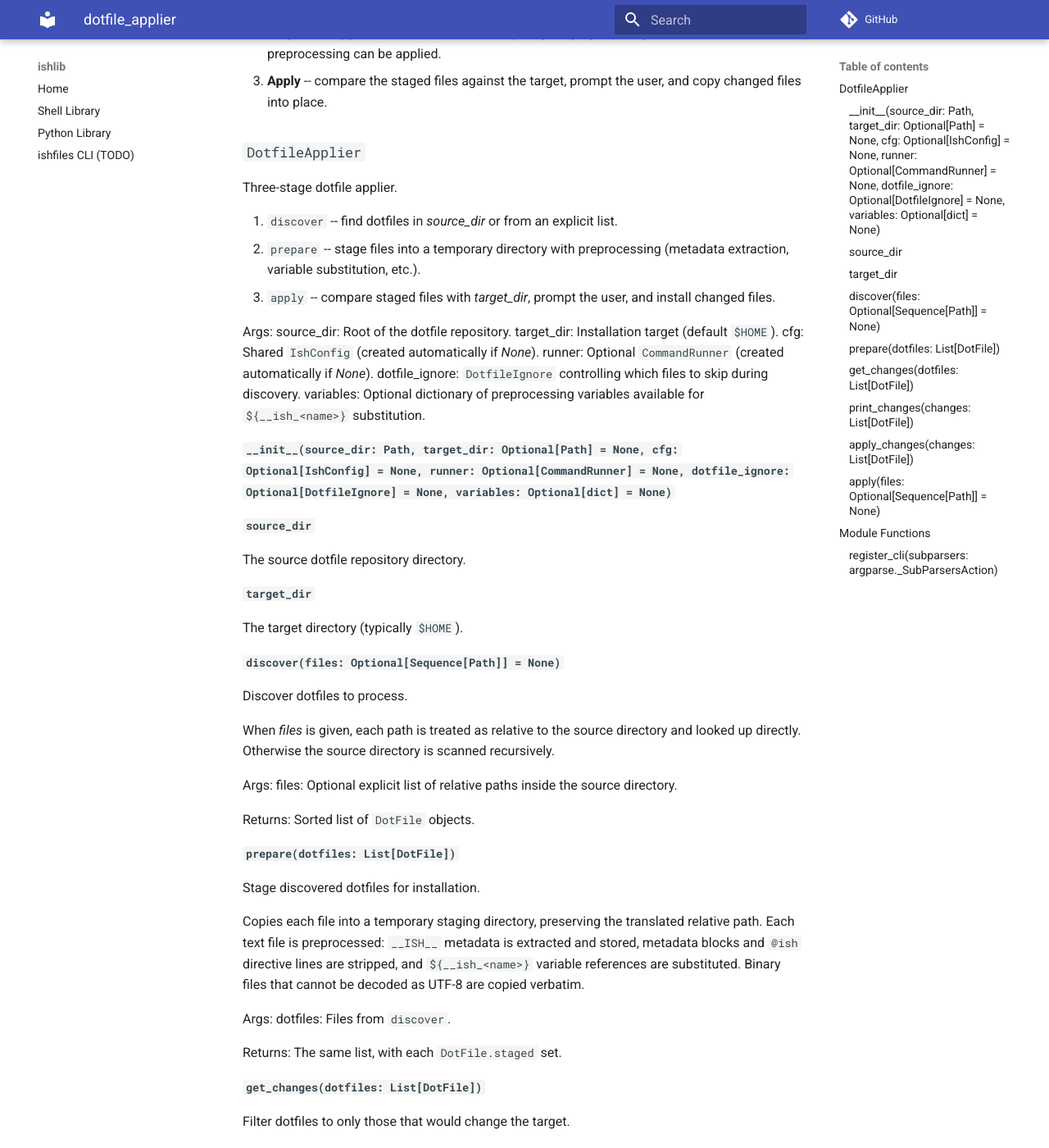
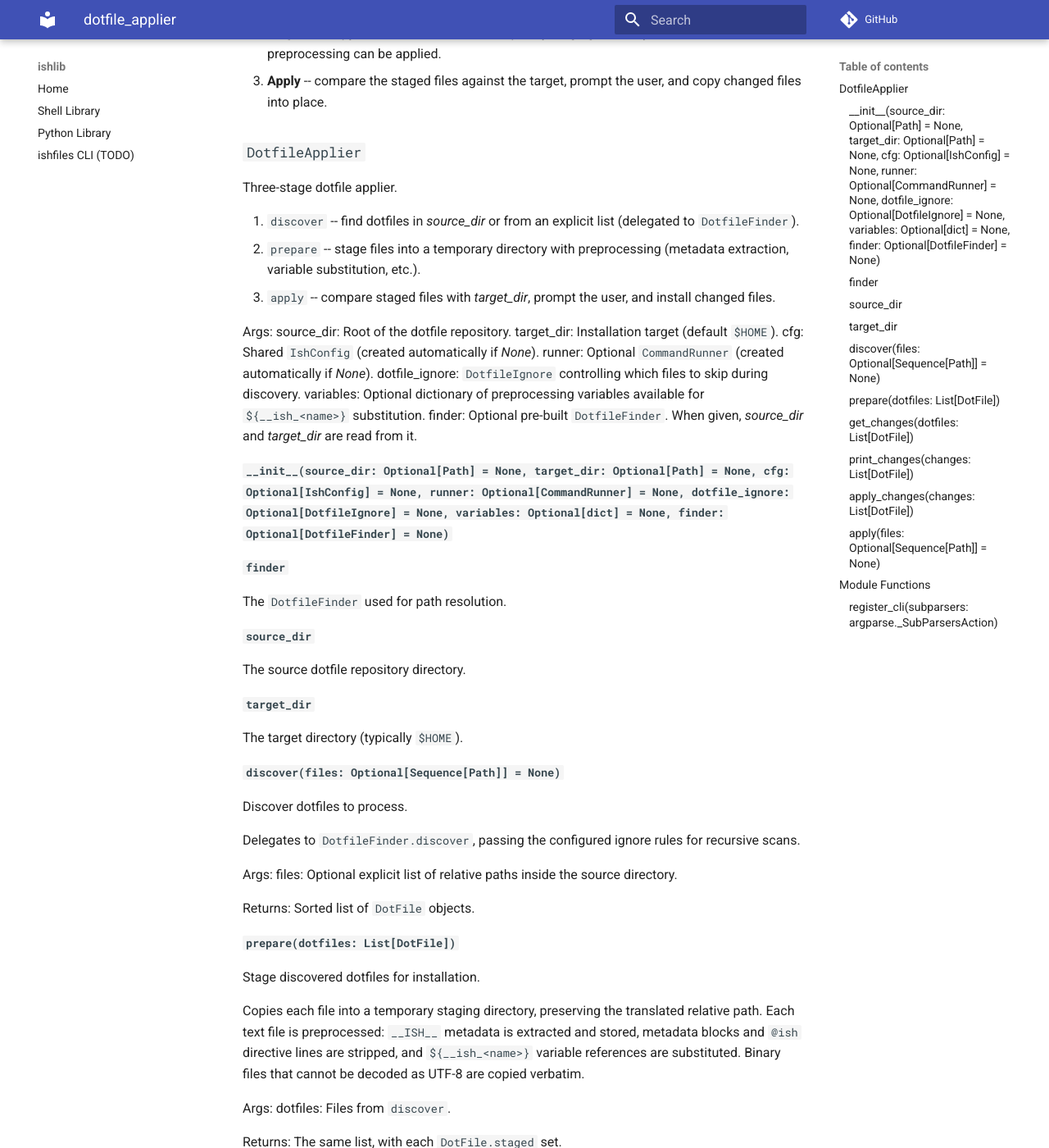
Before and after one commit to ishkamiel/ishlib, an MkDocs documentation site: the page built from docs/pyishlib/dotfile_applier.md, in a window 1280 px wide and 1400 px high, scrolled down 362 px. Shown: the whole window at 82% size. Built offline with MkDocs 1.6.1 and Material for MkDocs 9.7.7, drawn with Linux system fonts in a browser that asks for light colours; comment, search, counter and statistics services are not loaded.

Commit message:
Regenerate Python docs for new/changed modules
Updates generated docs for dotfile_finder (new), dotfile (added
reverse_translate helpers), and dotfile_applier (DotfileFinder
delegation).

https://claude.ai/code/session_01KHgKALDx7U5iuqFT81gNpw

```diff
--- a/docs/pyishlib/dotfile_applier.md
+++ b/docs/pyishlib/dotfile_applier.md
@@ -20,7 +20,7 @@ prefixes.  The pipeline has three stages:
 Three-stage dotfile applier.
 
 1. `discover` -- find dotfiles in *source_dir* or from an
-   explicit list.
+   explicit list (delegated to `DotfileFinder`).
 2. `prepare` -- stage files into a temporary directory with
    preprocessing (metadata extraction, variable substitution, etc.).
 3. `apply` -- compare staged files with *target_dir*, prompt
@@ -36,8 +36,14 @@ Args:
                to skip during discovery.
     variables: Optional dictionary of preprocessing variables
                available for `${__ish_<name>}` substitution.
+    finder: Optional pre-built `DotfileFinder`.  When given,
+            *source_dir* and *target_dir* are read from it.
 
-#### `__init__(source_dir: Path, target_dir: Optional[Path] = None, cfg: Optional[IshConfig] = None, runner: Optional[CommandRunner] = None, dotfile_ignore: Optional[DotfileIgnore] = None, variables: Optional[dict] = None)`
+#### `__init__(source_dir: Optional[Path] = None, target_dir: Optional[Path] = None, cfg: Optional[IshConfig] = None, runner: Optional[CommandRunner] = None, dotfile_ignore: Optional[DotfileIgnore] = None, variables: Optional[dict] = None, finder: Optional[DotfileFinder] = None)`
+
+#### `finder`
+
+The `DotfileFinder` used for path resolution.
 
 #### `source_dir`
 
@@ -51,9 +57,8 @@ The target directory (typically `$HOME`).
 
 Discover dotfiles to process.
 
-When *files* is given, each path is treated as relative to the
-source directory and looked up directly.  Otherwise the source
-directory is scanned recursively.
+Delegates to `DotfileFinder.discover`, passing the
+configured ignore rules for recursive scans.
 
 Args:
     files: Optional explicit list of relative paths inside the
```
Also changed, not shown: docs/pyishlib/dotfile.md (+12 -0 lines), docs/pyishlib/dotfile_finder.md (added, +97 -0 lines), docs/pyishlib/index.md (+7 -1 lines).
